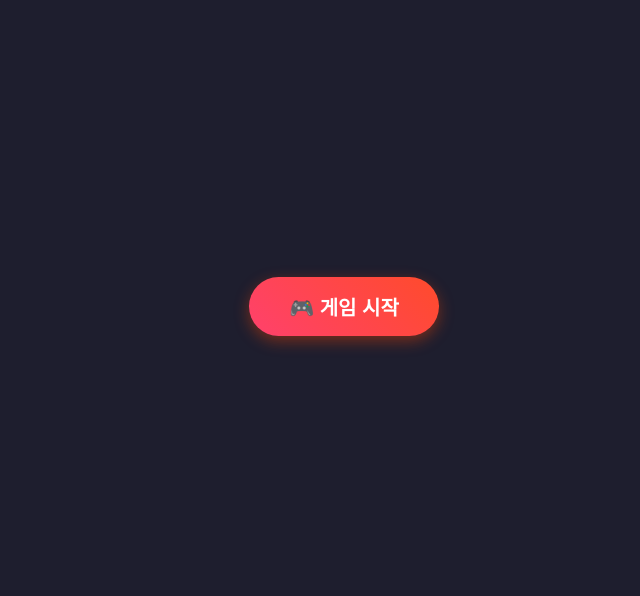
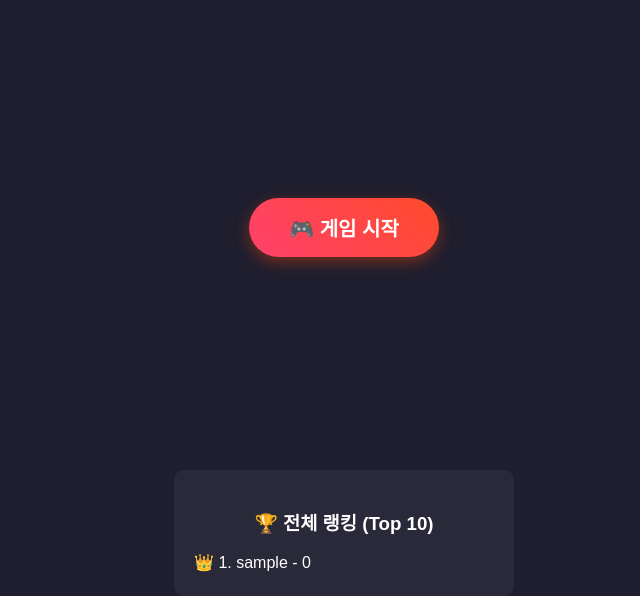
Before and after one commit to ddungddangi/snake-game-ci-cd, a Flask app: page /game in a window 1280 px wide. Shown: the part 204-800 px from the top of the page, without its empty margins (296-936 px from the left). Run offline with Flask 3, Linux system fonts and the light colour scheme; the visitor is signed in with stand-in values (Sample User, id 1); data that the repository does not hold is empty.

Commit message:
last workflow

```diff
--- a/app.py
+++ b/app.py
@@ -1,5 +1,6 @@
 from flask import Flask, render_template, request, redirect, url_for, session, jsonify
 from db import get_connection
+from flask_sqlalchemy import SQLAlchemy
 import random
 
 app = Flask(__name__, template_folder="templates")
@@ -187,3 +188,34 @@
 
 if __name__ == "__main__":
     app.run(host="0.0.0.0", port=5000, debug=False, use_reloader=False)
+
+# ==================================
+# ✅ 6. 사용자 랭킹 기능
+# ==================================
+
+@app.route("/ranking")
+def ranking():
+    conn = get_connection()
+    if conn is None:
+        return jsonify({"ranking": []})
+
+    try:
+        cursor = conn.cursor()
+        query = "SELECT username, high_score FROM users ORDER BY high_score DESC LIMIT 10"
+        cursor.execute(query)
+        rows = cursor.fetchall()
+
+        ranking_data = [{"username": row[0], "score": row[1]} for row in rows]
+        return jsonify({"ranking": ranking_data})
+    except Exception as e:
+        return jsonify({"ranking": [], "error": str(e)})
+    finally:
+        cursor.close()
+        conn.close()
+
+# ==================================
+# ✅ 7. Flask 실행 설정
+# ==================================
+
+if __name__ == "__main__":
+    app.run(host="0.0.0.0", port=5000, debug=False, use_reloader=False)
--- a/templates/game.html
+++ b/templates/game.html
@@ -92,6 +92,19 @@
     <button id="startButton" class="button">🎮 게임 시작</button>
     <button id="restartButton" class="button hidden">🔄 재시작</button>
     <canvas id="gameCanvas" width="600" height="600"></canvas>
+    <!-- 🔽 전체 랭킹 표시 영역 -->
+    <div id="ranking-section" style="margin-top: 30px; background-color: rgba(255,255,255,0.05); padding: 20px; border-radius: 10px; width: 300px;">
+      <h3 style="margin-bottom: 15px;">🏆 전체 랭킹 (Top 10)</h3>
+      <ul id="ranking-list" style="
+        list-style: none;
+        padding: 0;
+        margin: 0;
+        text-align: left;
+        font-size: 16px;
+        line-height: 1.6;
+        font-weight: 500;
+      "></ul>
+    </div>
 
     <div id="gameOverScreen">
         <h1>GAME OVER</h1>
@@ -120,6 +133,20 @@
 
         document.addEventListener("DOMContentLoaded", function () {
             fetchHighScore();
+
+            // 🔽 전체 랭킹 가져오기
+            fetch("/ranking")
+              .then((res) => res.json())
+              .then((data) => {
+                const list = document.getElementById("ranking-list");
+                list.innerHTML = "";
+                data.ranking.forEach((user, idx) => {
+                  const li = document.createElement("li");
+                  const crown = idx === 0 ? "👑 " : "";
+                  li.textContent = `${crown}${idx + 1}. ${user.username} - ${user.score}`;
+                  list.appendChild(li);
+                });
+            });
         });
 
         function resetGame() {
```
